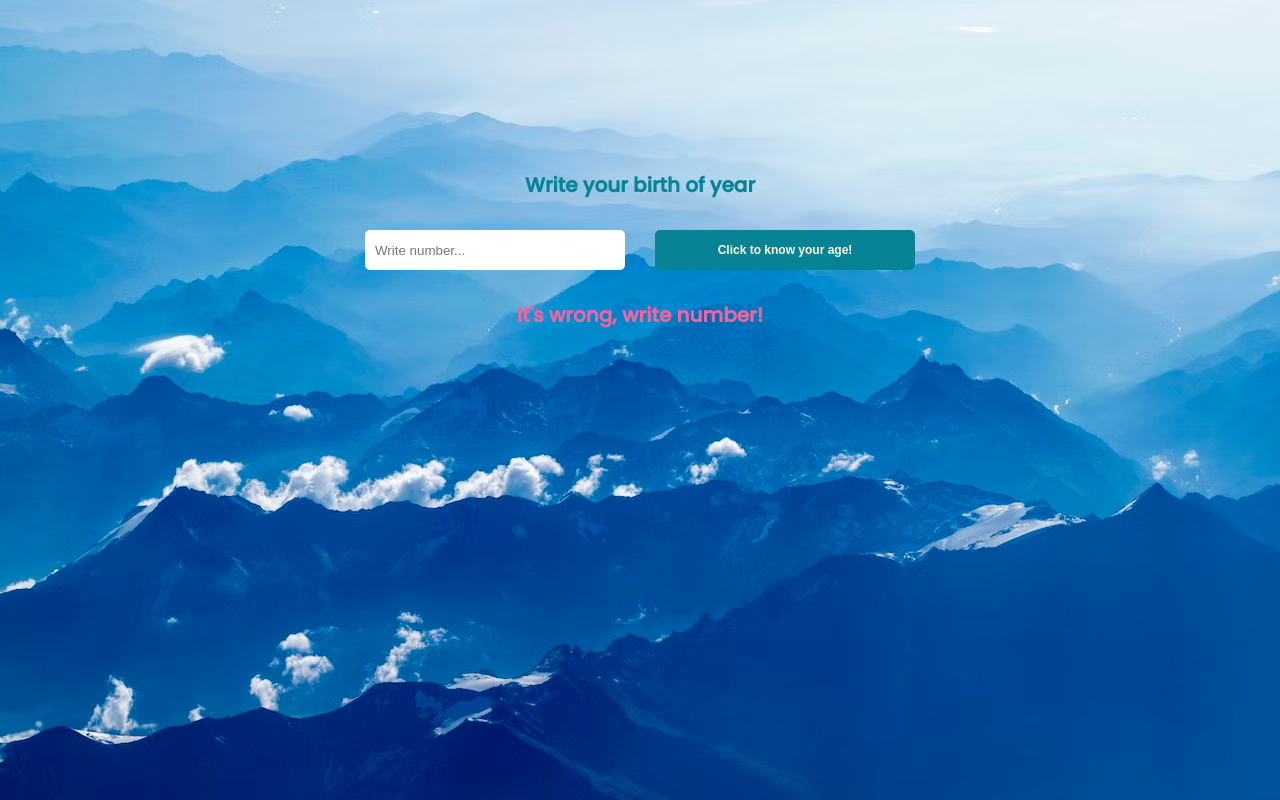
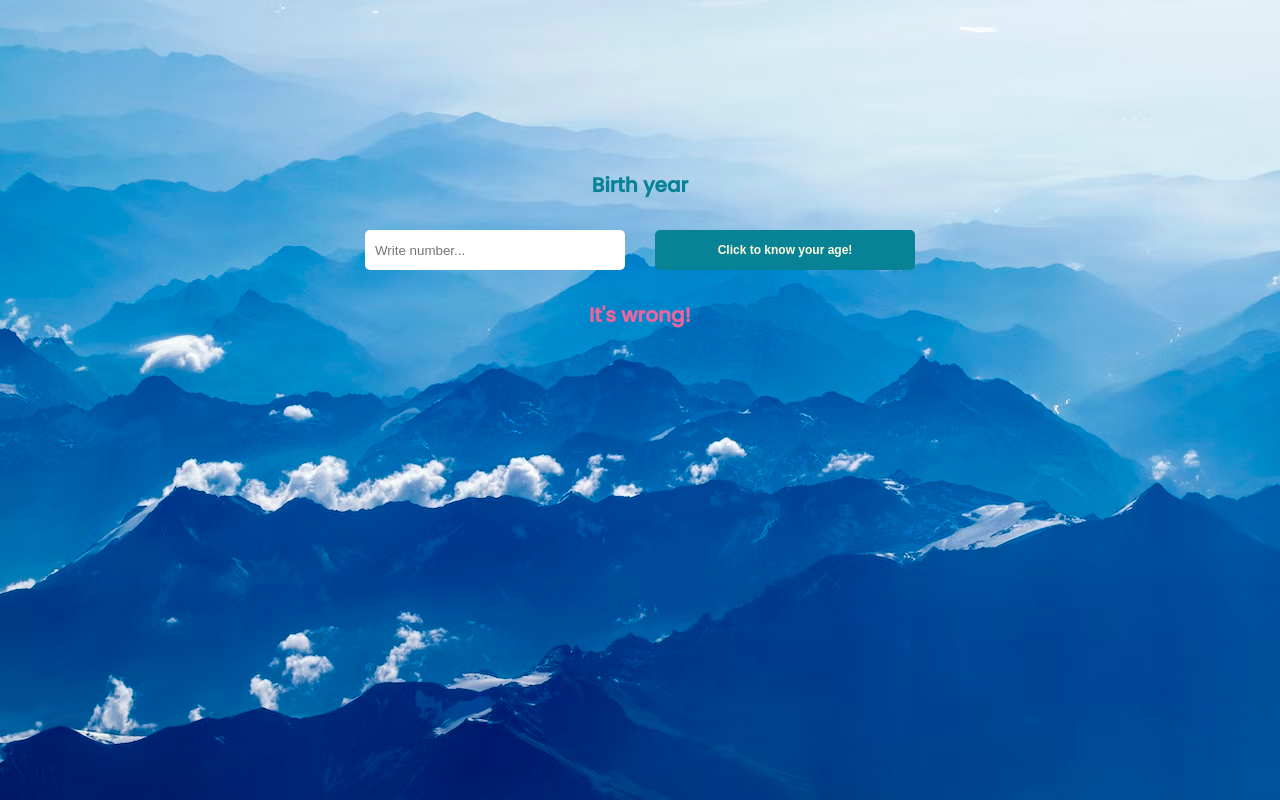
Before and after one commit to ElyaApyzova/31github14, a plain HTML site: page index.html in a window 1280 px wide. Both pictures are taken after a click on the button "Click to know your age!". Drawn offline with Linux system fonts and the light colour scheme.

Commit message:
Update index.html

```diff
--- a/index.html
+++ b/index.html
@@ -15,7 +15,7 @@
   <body>
     <section class="section">
       <div class="container">
-        <h1 class="title">Write your birth of year</h1>
+        <h1 class="title">Birth year</h1>
         <div class="box">
           <input
             class="year"
@@ -27,7 +27,7 @@
         </div>
         <div class="results">
           <h1 id="result">Your age:</h1>
-          <h1 id="incorrect">It's wrong, write number!</h1>
+          <h1 id="incorrect">It's wrong!</h1>
         </div>
       </div>
     </section>
```
